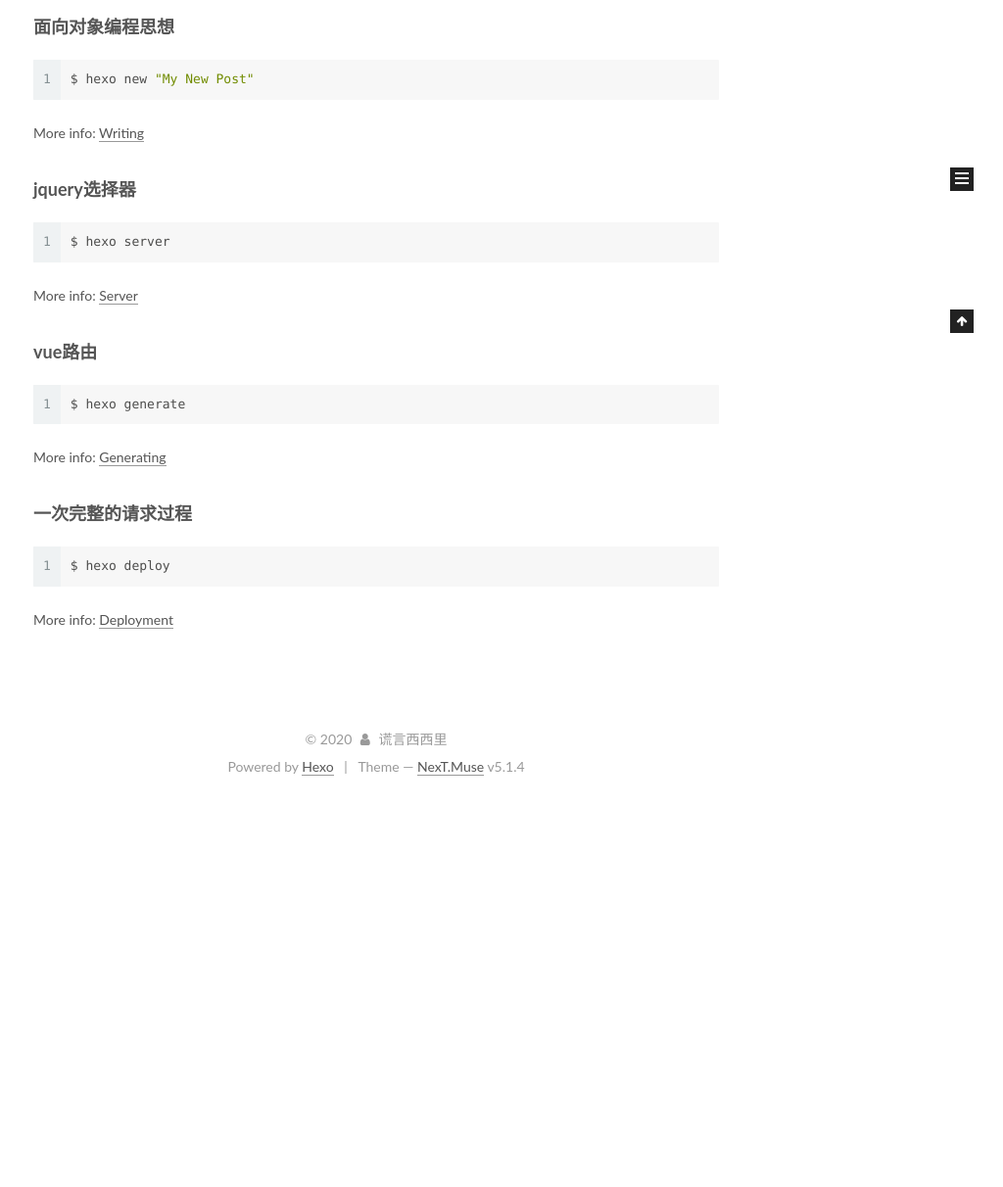
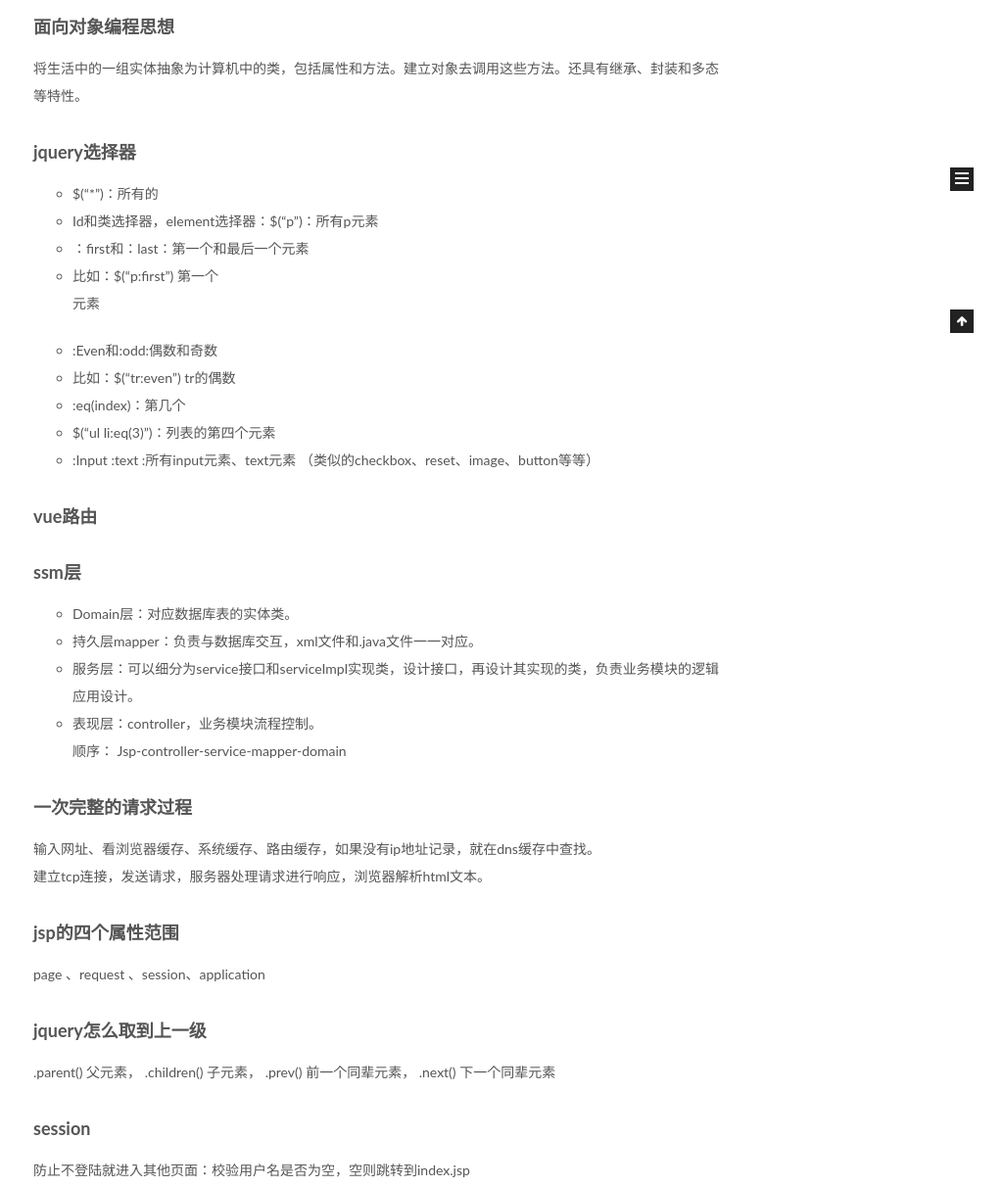
Before and after one commit to Exploremuch/Exploremuch.github.io, a plain HTML site: page index.html in a window 1280 px wide. Shown: the part 560-1772 px from the top of the page at 98% size, without its empty margins (256-1280 px from the left). Before the commit the page ends 1377 px from the top, so only its background shows below. Drawn offline with Linux system fonts and the light colour scheme.

Commit message:
Site updated: 2020-03-10 21:04:30

```diff
--- a/index.html
+++ b/index.html
@@ -248,7 +248,7 @@
 
           <h1 class="post-title" itemprop="name headline">
 
-                <a class="post-title-link" href="/2020/03/06/hello-world/" itemprop="url">面试总结</a></h1>
+                <a class="post-title-link" href="/2020/03/06/hello-world/" itemprop="url">hello-world</a></h1>
 
 
         <div class="post-meta">
@@ -301,18 +301,30 @@
 
 
             <p>主要是自己面试不会的题目和心得体会。</p>
-<h2 id="中孚"><a href="#中孚" class="headerlink" title="中孚"></a>中孚</h2><h3 id="面向对象编程思想"><a href="#面向对象编程思想" class="headerlink" title="面向对象编程思想"></a>面向对象编程思想</h3><figure class="highlight bash"><table><tr><td class="gutter"><pre><span class="line">1</span><br></pre></td><td class="code"><pre><span class="line">$ hexo new <span class="string">"My New Post"</span></span><br></pre></td></tr></table></figure>
-
-<p>More info: <a href="https://hexo.io/docs/writing.html" target="_blank" rel="noopener">Writing</a></p>
-<h3 id="jquery选择器"><a href="#jquery选择器" class="headerlink" title="jquery选择器"></a>jquery选择器</h3><figure class="highlight bash"><table><tr><td class="gutter"><pre><span class="line">1</span><br></pre></td><td class="code"><pre><span class="line">$ hexo server</span><br></pre></td></tr></table></figure>
-
-<p>More info: <a href="https://hexo.io/docs/server.html" target="_blank" rel="noopener">Server</a></p>
-<h3 id="vue路由"><a href="#vue路由" class="headerlink" title="vue路由"></a>vue路由</h3><figure class="highlight bash"><table><tr><td class="gutter"><pre><span class="line">1</span><br></pre></td><td class="code"><pre><span class="line">$ hexo generate</span><br></pre></td></tr></table></figure>
-
-<p>More info: <a href="https://hexo.io/docs/generating.html" target="_blank" rel="noopener">Generating</a></p>
-<h3 id="一次完整的请求过程"><a href="#一次完整的请求过程" class="headerlink" title="一次完整的请求过程"></a>一次完整的请求过程</h3><figure class="highlight bash"><table><tr><td class="gutter"><pre><span class="line">1</span><br></pre></td><td class="code"><pre><span class="line">$ hexo deploy</span><br></pre></td></tr></table></figure>
-
-<p>More info: <a href="https://hexo.io/docs/one-command-deployment.html" target="_blank" rel="noopener">Deployment</a></p>
+<h2 id="中孚"><a href="#中孚" class="headerlink" title="中孚"></a>中孚</h2><h3 id="面向对象编程思想"><a href="#面向对象编程思想" class="headerlink" title="面向对象编程思想"></a>面向对象编程思想</h3><p>将生活中的一组实体抽象为计算机中的类，包括属性和方法。建立对象去调用这些方法。还具有继承、封装和多态等特性。</p>
+<h3 id="jquery选择器"><a href="#jquery选择器" class="headerlink" title="jquery选择器"></a>jquery选择器</h3><ul>
+<li>$(“*”)：所有的</li>
+<li>Id和类选择器，element选择器：$(“p”)：所有p元素</li>
+<li>：first和：last：第一个和最后一个元素</li>
+<li>比如：$(“p:first”)   第一个 <p> 元素</li>
+<li>:Even和:odd:偶数和奇数</li>
+<li>比如：$(“tr:even”)  tr的偶数</li>
+<li>:eq(index)：第几个</li>
+<li>$(“ul li:eq(3)”)：列表的第四个元素</li>
+<li>:Input :text :所有input元素、text元素 （类似的checkbox、reset、image、button等等）</li>
+</ul>
+<h3 id="vue路由"><a href="#vue路由" class="headerlink" title="vue路由"></a>vue路由</h3><h3 id="ssm层"><a href="#ssm层" class="headerlink" title="ssm层"></a>ssm层</h3><ul>
+<li>Domain层：对应数据库表的实体类。</li>
+<li>持久层mapper：负责与数据库交互，xml文件和.java文件一一对应。</li>
+<li>服务层：可以细分为service接口和serviceImpl实现类，设计接口，再设计其实现的类，负责业务模块的逻辑应用设计。</li>
+<li>表现层：controller，业务模块流程控制。<br>顺序： Jsp-controller-service-mapper-domain</li>
+</ul>
+<h3 id="一次完整的请求过程"><a href="#一次完整的请求过程" class="headerlink" title="一次完整的请求过程"></a>一次完整的请求过程</h3><p>输入网址、看浏览器缓存、系统缓存、路由缓存，如果没有ip地址记录，就在dns缓存中查找。<br>建立tcp连接，发送请求，服务器处理请求进行响应，浏览器解析html文本。</p>
+<h3 id="jsp的四个属性范围"><a href="#jsp的四个属性范围" class="headerlink" title="jsp的四个属性范围"></a>jsp的四个属性范围</h3><p>page 、request 、session、application</p>
+<h3 id="jquery怎么取到上一级"><a href="#jquery怎么取到上一级" class="headerlink" title="jquery怎么取到上一级"></a>jquery怎么取到上一级</h3><p>.parent() 父元素， .children() 子元素， .prev() 前一个同辈元素， .next() 下一个同辈元素</p>
+<h3 id="session"><a href="#session" class="headerlink" title="session"></a>session</h3><p>防止不登陆就进入其他页面：校验用户名是否为空，空则跳转到index.jsp</p>
+<p>用户以前登录过，怎么知道：利用cookie,将用户名保存下来，或者用户名标识。</p>
+<h3 id="Jquery定时器"><a href="#Jquery定时器" class="headerlink" title="Jquery定时器"></a>Jquery定时器</h3><p>setTimeout和setInterval、clearTimeout(关闭定时器)</p>
 
 
 
```
Also changed, not shown: 2020/03/06/hello-world/index.html (+31 -19 lines), archives/2020/03/index.html (+1 -1 lines), archives/2020/index.html (+1 -1 lines), archives/index.html (+1 -1 lines).
